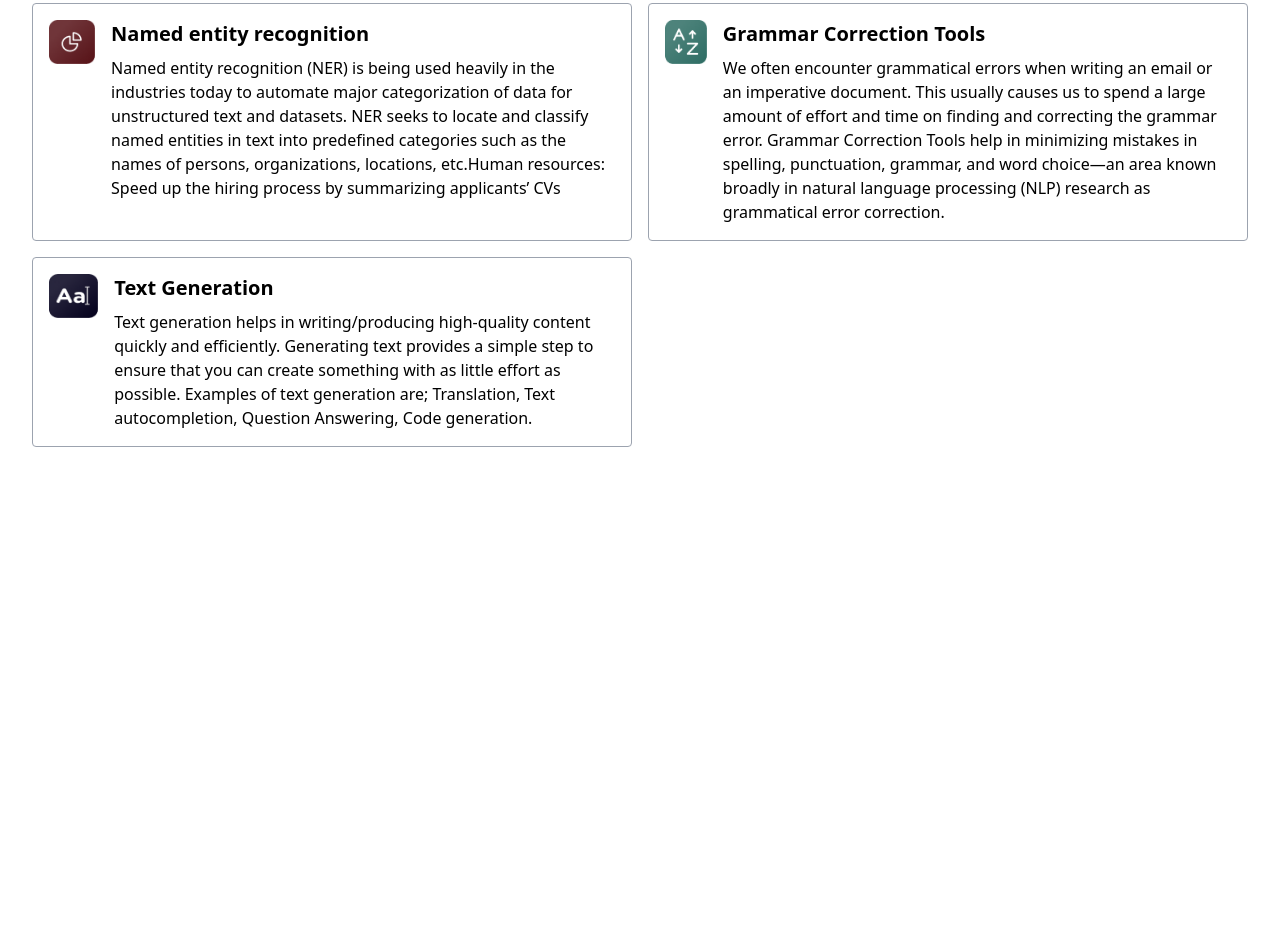
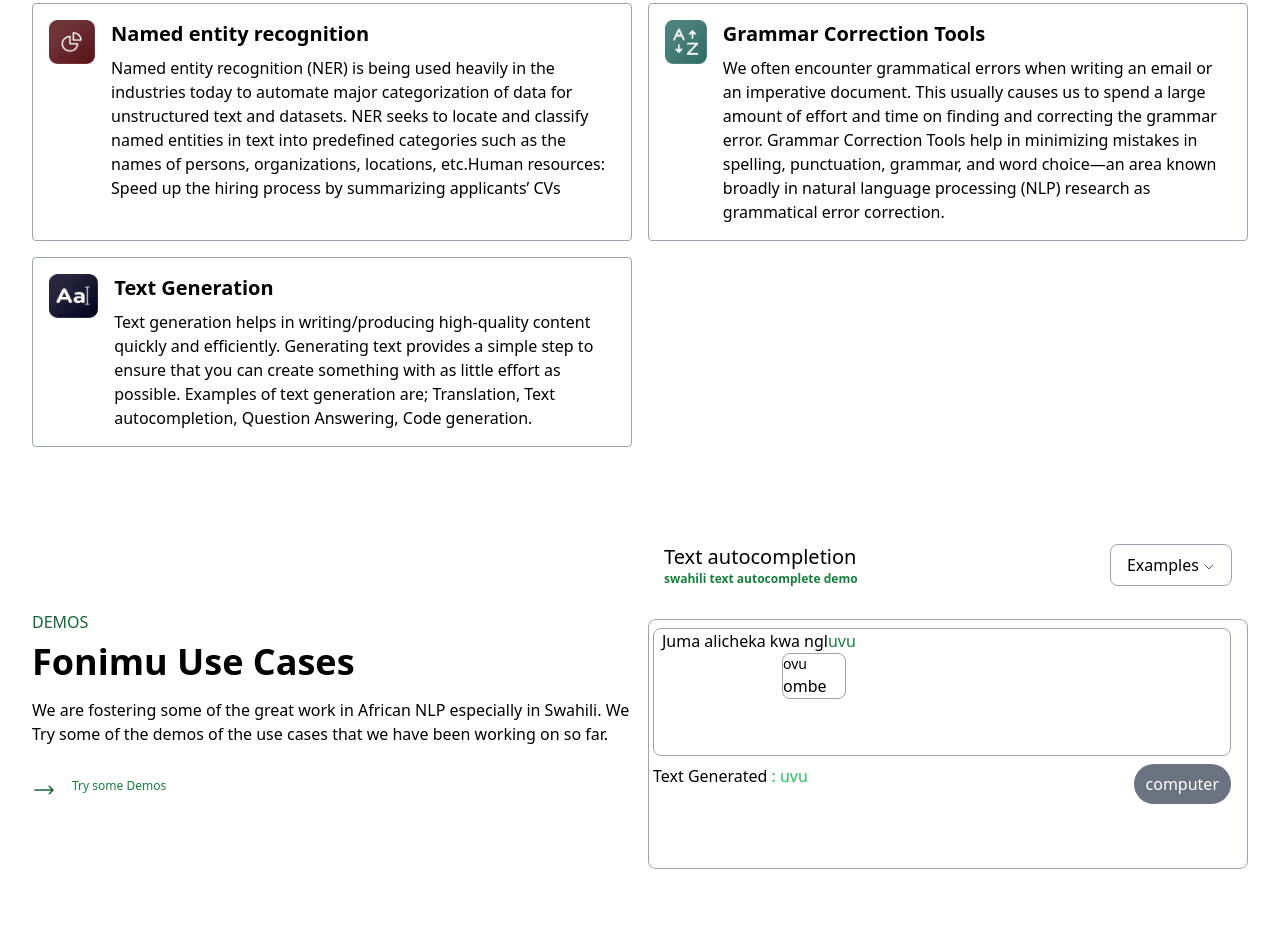
Before and after one commit to Sumally007/Fonimu007, a website: page src/index.html in a window 1280 px wide. Shown: the part 2100-3049 px from the top of the page. Before the commit the page ends 2643 px from the top, so only its background shows below. Drawn offline with Linux system fonts and the light colour scheme.

Commit message:
section 3 is completed

```diff
--- a/src/index.html
+++ b/src/index.html
@@ -199,6 +199,87 @@
           </div>
         </section>
         <!--section two end-->
+        <!--section three start-->
+        <section class="grid grid-cols-2 items-center gap-4 pb-20">
+          <div class="">
+            <h2 class="text-base uppercase text-green-800 mb-2">Demos</h2>
+            <h1 class="text-4xl font-bold mb-4">Fonimu Use Cases</h1>
+            <p class="mb-8">
+              We are fostering some of the great work in African NLP especially
+              in Swahili. We Try some of the demos of the use cases that we have
+              been working on so far.
+            </p>
+            <div class="flex items-start justify-start">
+              <svg
+                class="w-6 mr-4 text-green-800"
+                xmlns="http://www.w3.org/2000/svg"
+                fill="none"
+                viewBox="0 0 24 24"
+                stroke-width="1.5"
+                stroke="currentColor"
+                class="size-6"
+              >
+                <path
+                  stroke-linecap="round"
+                  stroke-linejoin="round"
+                  d="M17.25 8.25 21 12m0 0-3.75 3.75M21 12H3"
+                />
+              </svg>
+
+              <a class="text-xs text-green-700" href="#">Try some Demos</a>
+            </div>
+          </div>
+          <div class="">
+            <div class="flex items-center justify-between px-4 mb-8">
+              <div>
+                <p class="text-xl">Text autocompletion</p>
+                <p class="text-xs font-bold text-green-700">
+                  swahili text autocomplete demo
+                </p>
+              </div>
+              <div class="border border-gray-400 py-2 px-4 rounded-lg">
+                <a href="#">Examples </a>
+                <svg
+                  class="inline-block h-3"
+                  xmlns="http://www.w3.org/2000/svg"
+                  fill="none"
+                  viewBox="0 0 24 24"
+                  stroke-width="1.5"
+                  stroke="currentColor"
+                  class="size-6"
+                >
+                  <path
+                    stroke-linecap="round"
+                    stroke-linejoin="round"
+                    d="m19.5 8.25-7.5 7.5-7.5-7.5"
+                  />
+                </svg>
+              </div>
+            </div>
+            <div class="border border-gray-400 pb-16 pr-4 pl-1 pt-2 rounded-lg">
+              <div class="border border-gray-400 rounded-lg h-32">
+                <p class="ml-2">
+                  Juma alicheka kwa ngl<span class="text-green-700">uvu</span>
+                </p>
+                <div class="border border-gray-400 w-16 ml-32 rounded-lg">
+                  <p class="text-sm">ovu</p>
+                  <p>ombe</p>
+                </div>
+              </div>
+              <div class="flex justify-between">
+                <p class="mt-2">
+                  Text Generated <span class="text-green-500">: uvu</span>
+                </p>
+                <a
+                  class="px-3 py-2 bg-gray-500 text-white rounded-full mt-2"
+                  href=""
+                  >computer</a
+                >
+              </div>
+            </div>
+          </div>
+        </section>
+        <!--section three end-->
       </main>
     </div>
   </body>
```
Also changed, not shown: src/output.css.
